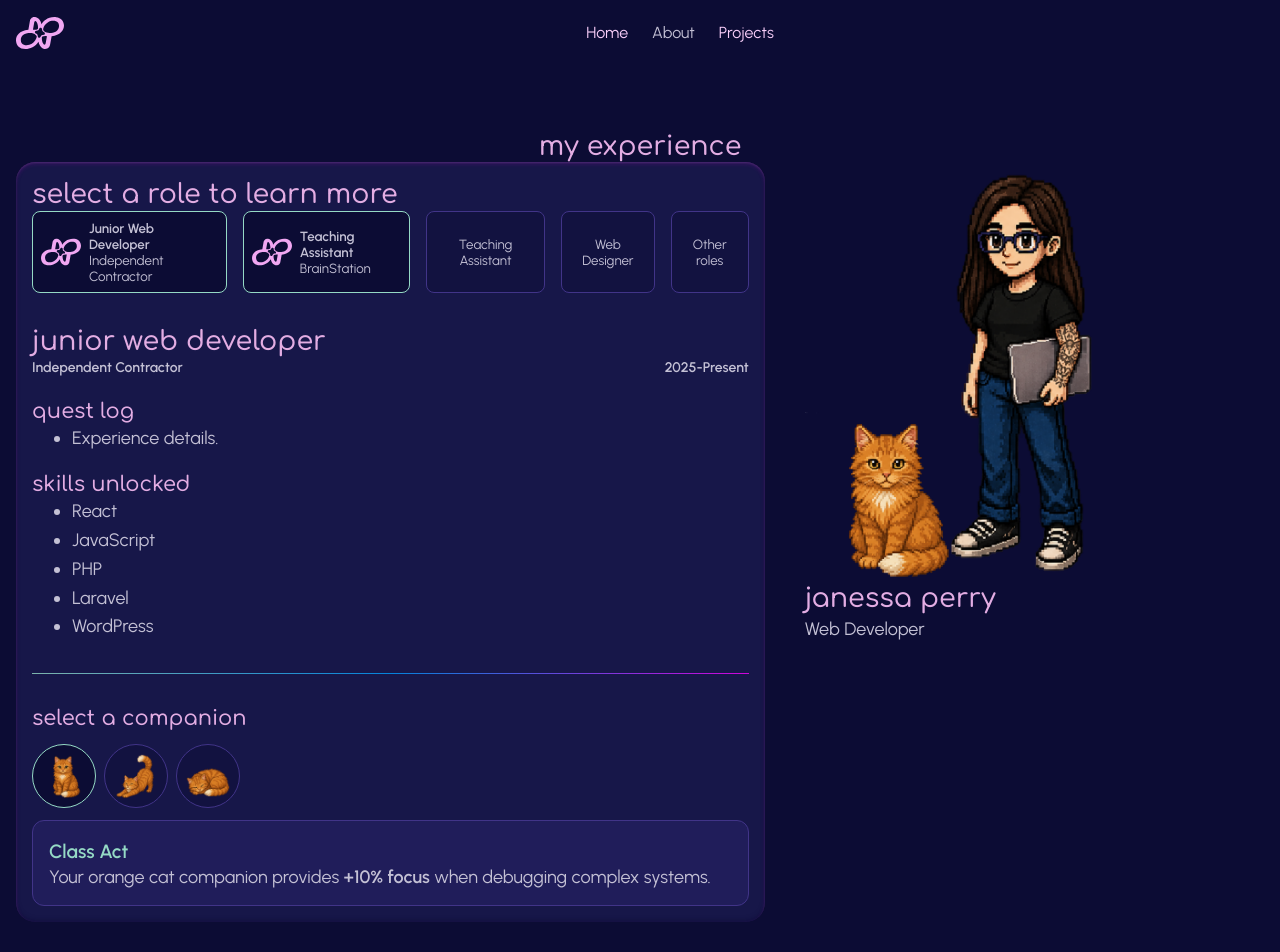
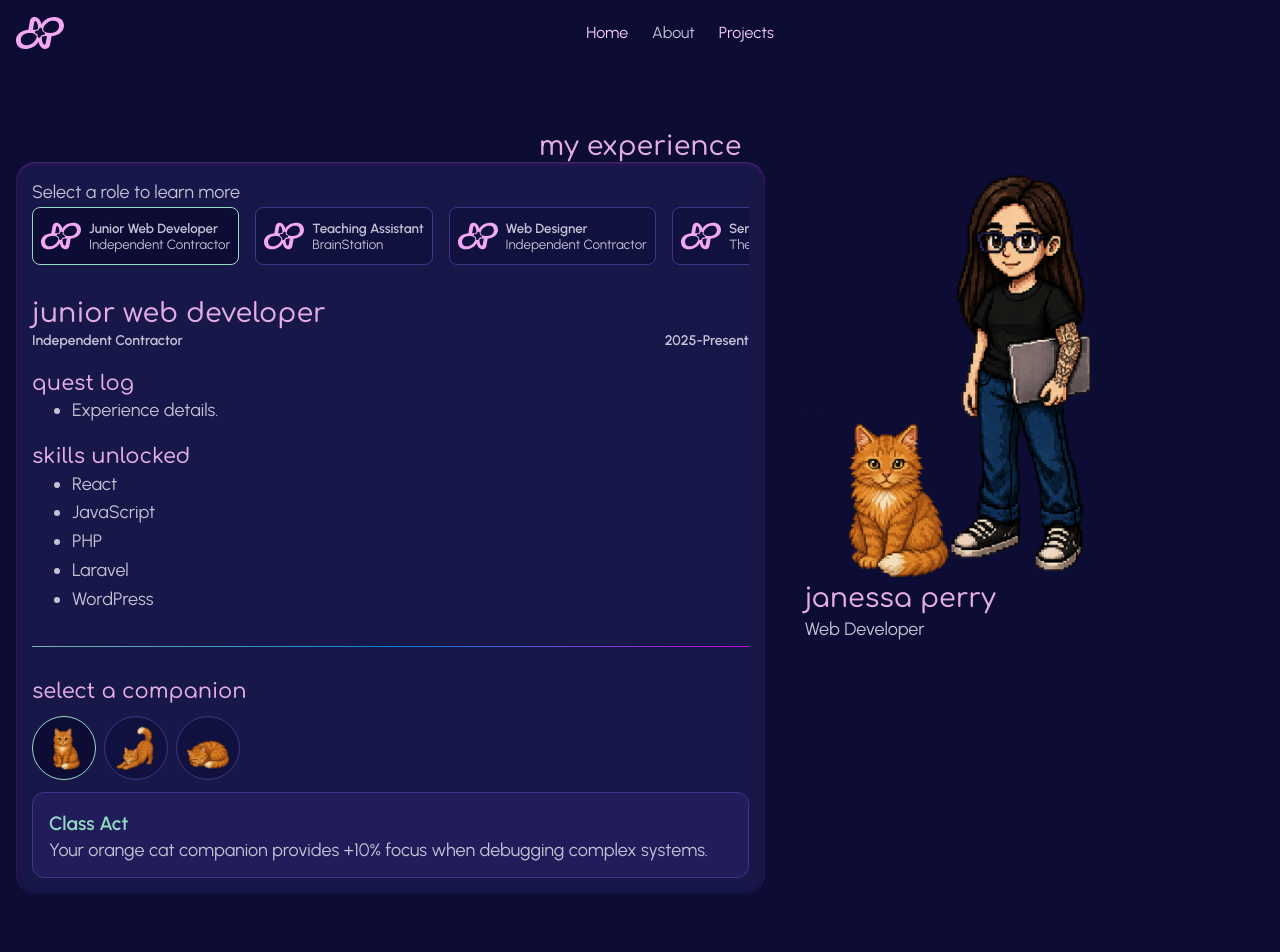
Before and after one commit to janessaperry/portfolio-vue, a Vue app: page /about in a window 1280 px wide. Shown: the top 952 px of the page. Built offline with nearby package versions, Linux system fonts and the light colour scheme.

Commit message:
refactor AboutView: extract CompanionSelector into a standalone component

```diff
--- /dev/null
+++ b/src/components/CompanionSelector.vue
@@ -0,0 +1,106 @@
+<script setup lang="ts">
+import { ref } from 'vue'
+
+type CompanionKey = 'classy' | 'stretch' | 'snooze'
+type CompanionEntry = {
+  title: string
+  description: string
+}
+type CompanionData = Record<CompanionKey, CompanionEntry>
+
+const selectedCompanion = ref<CompanionKey>('classy')
+const companionData: CompanionData = {
+  classy: {
+    title: 'Class Act',
+    description: `Your orange cat companion provides <span class="bonus-stat">+10% focus</span> when debugging complex systems.`,
+  },
+  stretch: {
+    title: 'Big Stretchies',
+    description: `Your orange cat companion's morning stretch unlocks <span class="bonus-stat">+15% momentum</span> entering a flow state.`,
+  },
+  snooze: {
+    title: 'Snoozie Boos',
+    description: `Your orange cat companion sleeps on it, <span class="bonus-stat">+15% clarity</span> guaranteed by morning.`,
+  },
+}
+</script>
+
+<template>
+  <section class="companion-wrapper">
+    <h3>Select a companion</h3>
+    <div class="companion-selection">
+      <button id="classy" aria-pressed="true" class="companion-button" aria-label="Class Act">
+        <img src="@/assets/images/louie-sitting.png" alt="Orange cat sitting." />
+      </button>
+      <button id="stretch" aria-pressed="false" class="companion-button" aria-label="Big Stretchies">
+        <img src="@/assets/images/louie-stretching.png" alt="Orange cat stretching." />
+      </button>
+      <button id="snooze" aria-pressed="false" class="companion-button" aria-label="Snoozie Boos">
+        <img src="@/assets/images/louie-sleeping.png" alt="Orange cat sleeping." />
+      </button>
+    </div>
+    <div class="companion-bonus">
+      <p class="bonus-title">{{ companionData[selectedCompanion].title }}</p>
+      <p class="bonus-description" v-html="companionData[selectedCompanion].description"></p>
+    </div>
+  </section>
+</template>
+
+<style scoped>
+.companion-wrapper {
+  & > * + * {
+    margin-top: 0.75rem;
+  }
+}
+
+.companion-selection {
+  display: flex;
+  gap: 0.5rem;
+}
+
+.companion-button {
+  padding: 0.5rem;
+  width: 4rem;
+  height: 4rem;
+  aspect-ratio: 1/1;
+  background-color: var(--color-selector-bg);
+  border: 1px solid var(--color-border);
+  border-radius: 9999px;
+  transition: background-color 0.5s ease;
+
+  &:hover {
+    background-color: var(--color-selector-bg-active);
+  }
+
+  &[aria-pressed='true'] {
+    background-color: var(--color-selector-bg-active);
+    border-color: var(--color-text-accent);
+  }
+
+  & > img {
+    width: 100%;
+    object-fit: contain;
+  }
+}
+
+.companion-bonus {
+  padding: 1rem;
+  background-color: var(--color-surface-dark-muted);
+  border: 1px solid var(--color-border);
+  border-radius: 0.75rem;
+}
+
+.bonus-title {
+  color: var(--color-text-accent);
+  font-size: 1.2rem;
+  font-weight: 600;
+}
+
+.bonus-description {
+  line-height: 1.2;
+}
+
+.bonus-stat {
+  font-weight: 600;
+}
+</style>
--- a/src/views/AboutView.vue
+++ b/src/views/AboutView.vue
@@ -1,5 +1,7 @@
 <script setup lang="ts">
+import CompanionSelector from '../components/CompanionSelector.vue'
 </script>
+
 <template>
   <section class="hero">
     <h1>My Experience</h1>
@@ -8,7 +10,7 @@
   <div class="experience-layout">
     <section class="experience-container">
       <div>
-        <h2>Select a role to learn more</h2>
+        <p>Select a role to learn more</p>
 
         <div class="role-selection">
           <button aria-pressed="true" class="role-button">
@@ -19,7 +21,7 @@
             </span>
           </button>
 
-          <button aria-pressed="true" class="role-button">
+          <button aria-pressed="false" class="role-button">
             <img src="@/assets/logos/jp-logo.svg" alt="BrainStation Logo" class="role-logo" />
             <span class="role-content-wrapper">
               <span class="role-title">Teaching Assistant</span>
@@ -27,9 +29,21 @@
             </span>
           </button>
 
-          <button aria-pressed="false" class="role-button">Teaching Assistant</button>
-          <button aria-pressed="false" class="role-button">Web Designer</button>
-          <button aria-pressed="false" class="role-button">Other roles</button>
+          <button aria-pressed="false" class="role-button">
+            <img src="@/assets/logos/jp-logo.svg" alt="Janessa Perry Logo" class="role-logo" />
+            <span class="role-content-wrapper">
+              <span class="role-title">Web Designer</span>
+              <span class="role-company">Independent Contractor</span>
+            </span>
+          </button>
+
+          <button aria-pressed="false" class="role-button">
+            <img src="@/assets/logos/jp-logo.svg" alt="Janessa Perry Logo" class="role-logo" />
+            <span class="role-content-wrapper">
+              <span class="role-title">Senior Manager, UI Design & Solutions</span>
+              <span class="role-company">The Sentis Group</span>
+            </span>
+          </button>
         </div>
       </div>
 
@@ -62,28 +76,7 @@
       </section>
 
       <div class="divider"></div>
-
-      <section class="companion-wrapper">
-        <h3>Select a companion</h3>
-        <div class="companion-selection">
-          <button aria-pressed="true" class="companion-button" aria-label="Class Act">
-            <img src="@/assets/images/louie-sitting.png" alt="Orange cat sitting." />
-          </button>
-          <button aria-pressed="false" class="companion-button" aria-label="Big Stretchies">
-            <img src="@/assets/images/louie-stretching.png" alt="Orange cat stretching." />
-          </button>
-          <button aria-pressed="false" class="companion-button" aria-label="Snoozie Boos">
-            <img src="@/assets/images/louie-sleeping.png" alt="Orange cat sleeping." />
-          </button>
-        </div>
-        <div class="companion-bonus">
-          <p class="bonus-title">Class Act</p>
-          <p class="bonus-description">
-            Your orange cat companion provides <span class="bonus-stat">+10% focus</span>
-            when debugging complex systems.
-          </p>
-        </div>
-      </section>
+      <CompanionSelector/>
     </section>
 
     <section class="avatar-layout">
@@ -141,12 +134,18 @@
   display: flex;
   align-items: center;
   gap: 0.5rem;
+  flex-shrink: 0;
   width: max-content;
   padding: 0.5rem;
   background-color: var(--color-selector-bg);
   border: 1px solid var(--color-border);
   border-radius: 0.5rem;
   color: var(--color-text-light);
+  transition: background-color 0.5s ease;
+
+  &:hover {
+    background-color: var(--color-selector-bg-active);
+  }
 
   &[aria-pressed='true'] {
     background-color: var(--color-selector-bg-active);
@@ -187,58 +186,6 @@
   }
 }
 
-.companion-wrapper {
-  & > * + * {
-    margin-top: 0.75rem;
-  }
-}
-
-.companion-selection {
-  display: flex;
-  gap: 0.5rem;
-}
-
-.companion-button {
-  padding: 0.5rem;
-  width: 4rem;
-  height: 4rem;
-  aspect-ratio: 1/1;
-  background-color: var(--color-selector-bg);
-  border: 1px solid var(--color-border);
-  border-radius: 9999px;
-
-  &[aria-pressed='true'] {
-    background-color: var(--color-selector-bg-active);
-    border-color: var(--color-text-accent);
-  }
-
-  & > img {
-    width: 100%;
-    object-fit: contain;
-  }
-}
-
-.companion-bonus {
-  padding: 1rem;
-  background-color: var(--color-surface-dark-muted);
-  border: 1px solid var(--color-border);
-  border-radius: 0.75rem;
-}
-
-.bonus-title {
-  color: var(--color-text-accent);
-  font-size: 1.2rem;
-  font-weight: 600;
-}
-
-.bonus-description {
-  line-height: 1.2;
-}
-
-.bonus-stat {
-  font-weight: 600;
-}
-
 .avatar-layout {
   width: 40%;
 }
```
